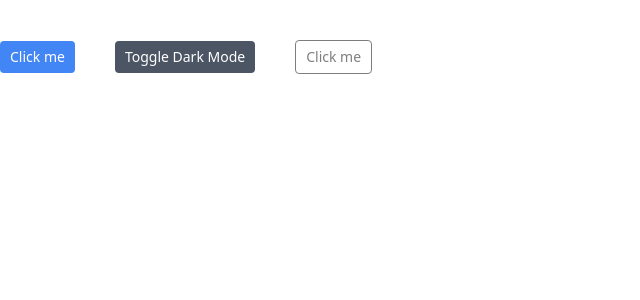
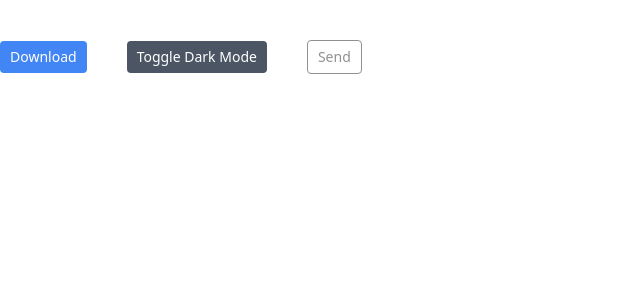
Before and after one commit to nishanthan-k/collabrize, a React (Vite) app in the folder frontend/: page / in a window 1280 px wide. Shown: the top 300 px of the page, without its empty margins (0-640 px from the left). Built offline with nearby package versions, Linux system fonts and the light colour scheme.

Commit message:
fix: text color

```diff
--- a/frontend/src/App.tsx
+++ b/frontend/src/App.tsx
@@ -6,11 +6,11 @@ function App() {
 
 return (
   <div className="w-screen h-screen bg-background space-y-10 space-x-10">
-    <Button content="Click me" primary />
+    <Button content="Download" primary />
     <Button onClick={toggleTheme} secondary>
       Toggle Dark Mode
     </Button>
-    <Button outlined content="Click me" disabled />
+    <Button outlined content="Send" disabled />
   </div>
 );
 }
--- a/frontend/tailwind.config.js
+++ b/frontend/tailwind.config.js
@@ -6,6 +6,7 @@ module.exports = {
         'background': 'var(--background)',
         'foreground': 'var(--foreground)',
         'textColor': 'var(--textColor)',
+        'secondaryTextColor': 'var(--secondaryTextColor)',
         'darkTextColor': 'rgb(255,255,255)',
         'primaryBtnBg': 'rgb(66, 133, 244)',
         'secondaryBtnBg': 'rgb(44, 62, 80)', // need to fix this
@@ -19,12 +20,14 @@ module.exports = {
         ':root': {
           '--background': 'rgb(255, 255, 255)',
           '--foreground': 'rgb(30, 30, 30)',
-          '--textColor': 'rgb(0,0,0)',
+          '--textColor': 'rgb(33, 37, 41)',
+          '--secondaryTextColor': 'rgb(40, 40, 40)',
         },
         '.dark': {
-          '--background': 'rgb(30, 30, 30)',
+          '--background': 'rgb(18, 18, 18)',
           '--foreground': 'rgb(255, 255, 255)',
-          '--textColor': 'rgb(255, 255, 255)',
+          '--textColor': 'rgb(235, 235, 235)',
+          '--secondaryTextColor': 'rgb(220, 220, 220)',
         },
       });
     }),
```
